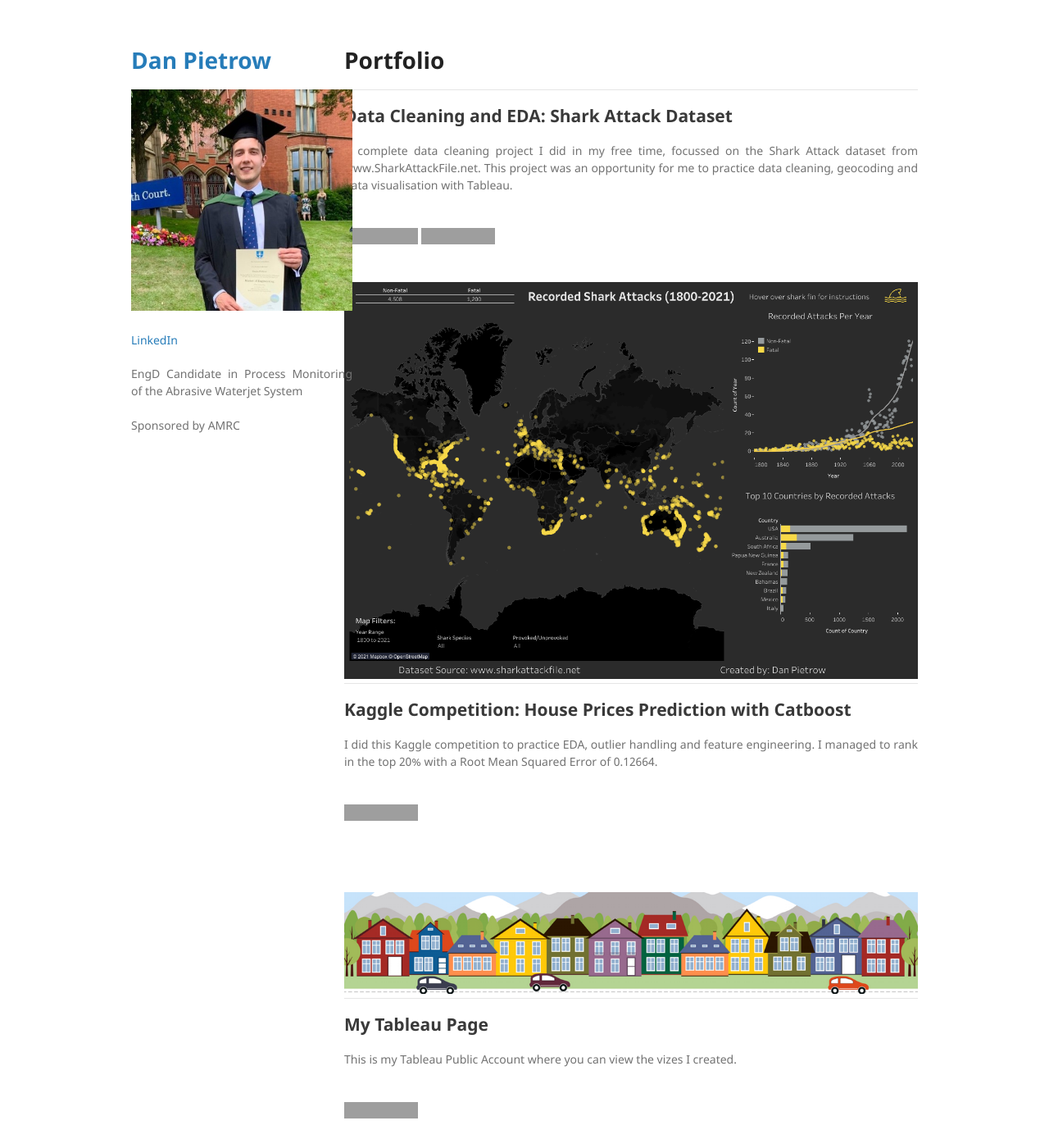
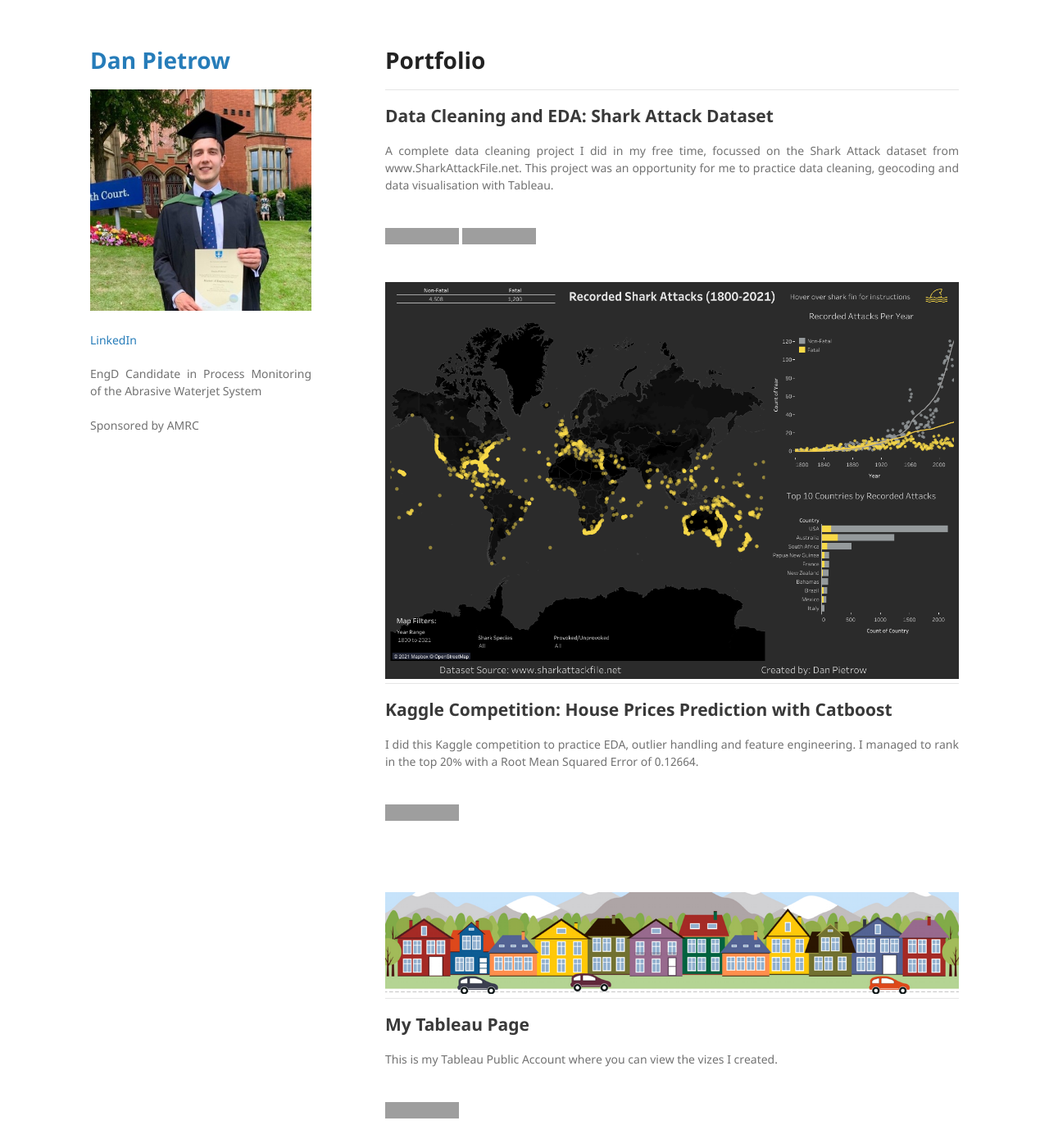
Before and after one commit to danpietrow/danpietrow.github.io, a Jekyll site: the page built from index.md, in a window 1280 px wide and 1400 px high. Shown: the whole window at 82% size. Built offline with Jekyll 4.4.1, drawn with Linux system fonts in a browser that asks for light colours; our own code applies the rules of GitHub Pages for plain Markdown files; grey boxes are pictures that could not be loaded.

Commit message:
Update jekyll-theme-minimal.scss

```diff
--- a/_sass/jekyll-theme-minimal.scss
+++ b/_sass/jekyll-theme-minimal.scss
@@ -56,7 +56,7 @@ a:hover small {
 }
 
 .wrapper {
-  width: 960px;
+  width: 1060px;
   margin:0 auto;
 }
 
```
